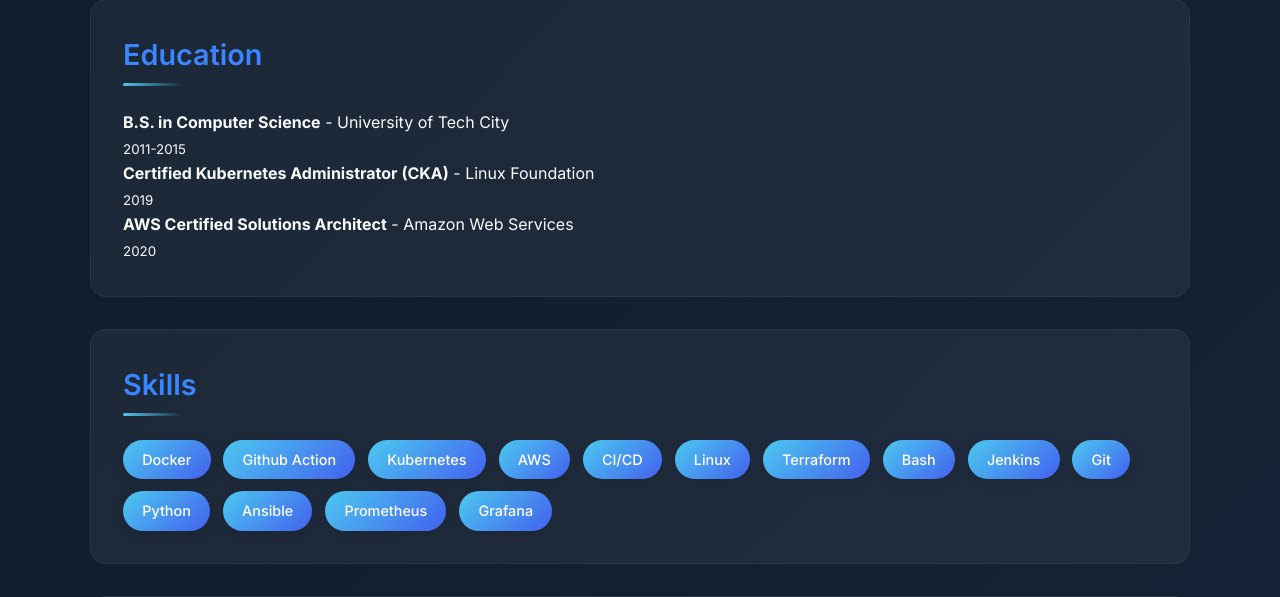
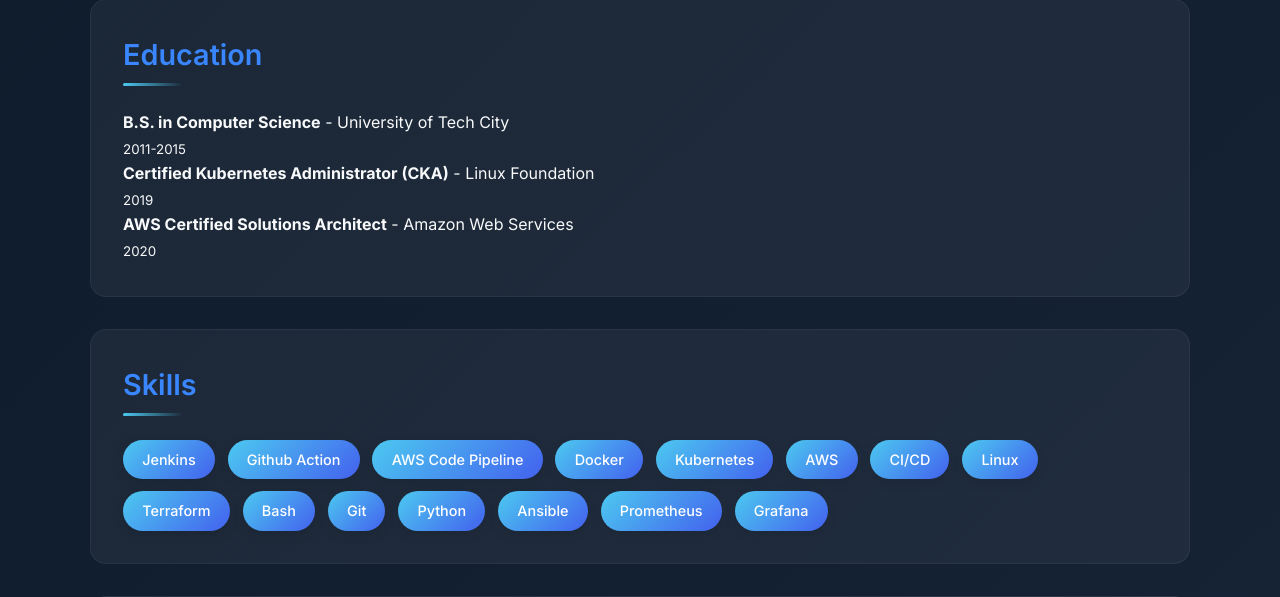
Before and after one commit to Jonathan-Atana/DevOps-Resume, a Flask app: page / in a window 1280 px wide. Shown: the part 612-1209 px from the top of the page. Run offline with Flask 3, Linux system fonts and the light colour scheme.

Commit message:
Update Portfolio: Add skills

```diff
--- a/templates/index.html
+++ b/templates/index.html
@@ -332,15 +332,16 @@
 			<section class="section">
 				<h2>Skills</h2>
 				<div class="skills-list">
+					<span class="skill">Jenkins</span>
+					<span class="skill">Github Action</span>
+					<span class="skill">AWS Code Pipeline</span>
 					<span class="skill">Docker</span>
-					<span class="skill">Github Action</span>
 					<span class="skill">Kubernetes</span>
 					<span class="skill">AWS</span>
 					<span class="skill">CI/CD</span>
 					<span class="skill">Linux</span>
 					<span class="skill">Terraform</span>
 					<span class="skill">Bash</span>
-					<span class="skill">Jenkins</span>
 					<span class="skill">Git</span>
 					<span class="skill">Python</span>
 					<span class="skill">Ansible</span>
```
